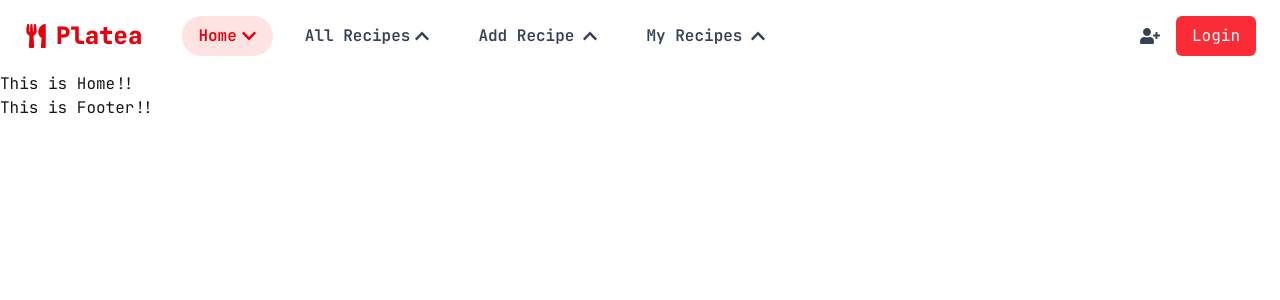
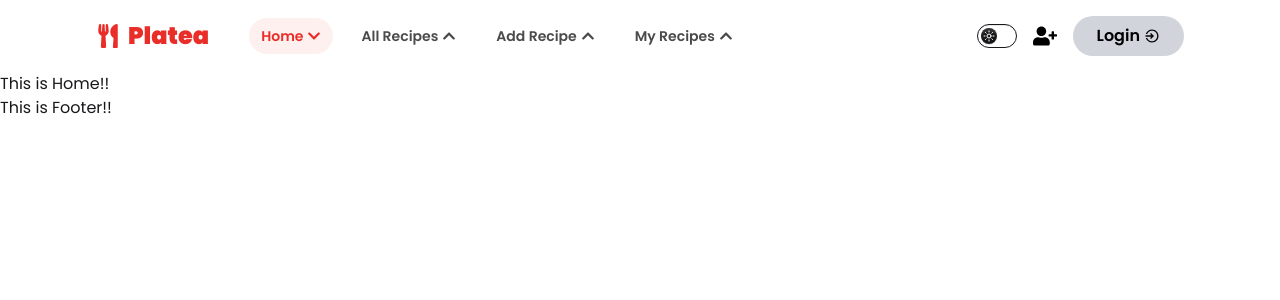
Before and after one commit to for-Sifad99/Coocsy, a React (Vite) app: page / in a window 1280 px wide. Shown: the top 300 px of the page. Built offline with nearby package versions, Linux system fonts and the light colour scheme.

Commit message:
header done.

```diff
--- a/src/components/Header/Header.jsx
+++ b/src/components/Header/Header.jsx
@@ -1,17 +1,38 @@
 import { NavLink, useLocation } from "react-router";
 import { FaUtensils, FaUserPlus, FaBars, FaTimes, FaChevronUp, FaChevronDown } from "react-icons/fa";
+import { IoMdLogIn } from "react-icons/io";
 import { useState, useEffect } from "react";
 
 const Header = () => {
     const [isOpen, setIsOpen] = useState(false);
     const location = useLocation();
+    const [theme, setTheme] = useState("light");
 
-    // Close menu on route change
+    useEffect(() => {
+        // Get from localStorage
+        const saved = localStorage.getItem("theme");
+        if (saved) {
+            setTheme(saved);
+            document.documentElement.classList.add(saved);
+        } else {
+            document.documentElement.classList.add("light");
+        }
+    }, []);
+
+    useEffect(() => {
+        document.documentElement.classList.remove("light", "dark");
+        document.documentElement.classList.add(theme);
+        localStorage.setItem("theme", theme);
+    }, [theme]);
+
+    const toggleTheme = () => {
+        setTheme(prev => (prev === "light" ? "dark" : "light"));
+    };
+
     useEffect(() => {
         setIsOpen(false);
     }, [location.pathname]);
 
-    // Close menu on resize
     useEffect(() => {
         const handleResize = () => {
             if (window.innerWidth >= 768) {
@@ -23,8 +44,14 @@ const Header = () => {
     }, []);
 
     const navLinkStyle = ({ isActive }) =>
-        `font-semibold px-4 py-2 rounded-full transition-all duration-200 text-sm md:text-base
-        ${isActive ? "bg-red-100 text-red-600" : "text-gray-700 hover:bg-red-50 hover:text-red-600"}`;
+        `font-semibold lg:px-3 px-2 lg:py-2 py-1 rounded-full transition-all duration-200 text-base md:text-xs xl:text-sm
+        ${isActive ? "bg-[var(--color-secondary-light)] text-[var(--color-secondary)]" : "text-[var(--color-accent)] hover:bg-[var(--color-secondary-light)] hover:text-[var(--color-secondary)]"}`;
+
+    const activeRegisterStyle = ({ isActive }) =>
+        `lg:text-2xl text-3xl hover:text-[var(--color-secondary)] transition ${isActive ? "text-[var(--color-secondary)]" : "text-[var(--color-primary)]"}`;
+
+    const activeLoginStyle = ({ isActive }) =>
+        `group font-semibold text-black bg-[var(--color-btn-bg)] px-6 py-2 text-sm md:text-base rounded-full hover:bg-[var(--color-secondary)] hover:text-black transition ${isActive ? "bg-[var(--color-secondary)]" : ""}`;
 
     const navLinks = (
         <>
@@ -32,7 +59,7 @@ const Header = () => {
                 {({ isActive }) => (
                     <span className="flex items-center gap-1">
                         Home
-                        <span className="hidden md:inline">
+                        <span className="hidden lg:inline">
                             {isActive ? <FaChevronDown /> : <FaChevronUp />}
                         </span>
                     </span>
@@ -42,7 +69,7 @@ const Header = () => {
                 {({ isActive }) => (
                     <span className="flex items-center gap-1">
                         All Recipes
-                        <span className="hidden md:inline">
+                        <span className="hidden lg:inline">
                             {isActive ? <FaChevronDown /> : <FaChevronUp />}
                         </span>
                     </span>
@@ -50,9 +77,9 @@ const Header = () => {
             </NavLink>
             <NavLink to="/add-recipe" className={navLinkStyle}>
                 {({ isActive }) => (
-                    <span className="flex items-center gap-2">
+                    <span className="flex items-center gap-1">
                         Add Recipe
-                        <span className="hidden md:inline">
+                        <span className="hidden lg:inline">
                             {isActive ? <FaChevronDown /> : <FaChevronUp />}
                         </span>
                     </span>
@@ -60,9 +87,9 @@ const Header = () => {
             </NavLink>
             <NavLink to="/my-recipes" className={navLinkStyle}>
                 {({ isActive }) => (
-                    <span className="flex items-center gap-2">
+                    <span className="flex items-center gap-1">
                         My Recipes
-                        <span className="hidden md:inline">
+                        <span className="hidden lg:inline">
                             {isActive ? <FaChevronDown /> : <FaChevronUp />}
                         </span>
                     </span>
@@ -72,36 +99,89 @@ const Header = () => {
     );
 
     return (
-        <nav className="bg-white px-4 py-3 md:px-6 md:py-4">
+        <nav className="px-4 py-3 md:px-10 lg:px-24 lg:py-4">
             <div className="flex items-center">
-                {/* Logo Left */}
-                <NavLink to="/" className="text-2xl font-bold text-red-600 flex items-center gap-2">
+                {/* Logo */}
+                <NavLink to="/" className="text-2xl font-bold text-[var(--color-secondary)] flex items-center gap-2">
                     <FaUtensils />
                     <strong className="extra-bold">Platea</strong>
                 </NavLink>
 
-                {/* Desktop Links */}
-                <div className="hidden md:flex items-start gap-4 ml-10 mr-auto">
+                {/* Desktop Nav */}
+                <div className="hidden md:flex items-start xl:gap-4 md:gap-2 xl:ml-10 lg:ml-3 md:ml-6 mr-auto">
                     {navLinks}
                 </div>
 
-                {/* Right Side - Desktop Buttons */}
-                <div className="hidden md:flex items-center gap-4">
-                    <NavLink to="/register">
-                        <FaUserPlus className="text-xl text-gray-700 hover:text-red-500 transition" />
+                {/* Desktop Right Side */}
+                <div className="hidden lg:flex items-center gap-4">
+                    {/* Theme Toggle */}
+                    <label className="toggle text-base-content bg-white">
+                        <input onClick={toggleTheme} type="checkbox" value="synthwave" className="theme-controller" />
+                        <svg aria-label="sun" xmlns="http://www.w3.org/2000/svg" viewBox="0 0 24 24">
+                            <g strokeLinejoin="round" strokeLinecap="round" strokeWidth="2" fill="none" stroke="currentColor">
+                                <circle cx="12" cy="12" r="4"></circle>
+                                <path d="M12 2v2"></path>
+                                <path d="M12 20v2"></path>
+                                <path d="m4.93 4.93 1.41 1.41"></path>
+                                <path d="m17.66 17.66 1.41 1.41"></path>
+                                <path d="M2 12h2"></path>
+                                <path d="M20 12h2"></path>
+                                <path d="m6.34 17.66-1.41 1.41"></path>
+                                <path d="m19.07 4.93-1.41 1.41"></path>
+                            </g>
+                        </svg>
+                        <svg aria-label="moon" xmlns="http://www.w3.org/2000/svg" viewBox="0 0 24 24">
+                            <g strokeLinejoin="round" strokeLinecap="round" strokeWidth="2" fill="none" stroke="currentColor">
+                                <path d="M12 3a6 6 0 0 0 9 9 9 9 0 1 1-9-9Z"></path>
+                            </g>
+                        </svg>
+                    </label>
+
+                    <NavLink to="/register" className={activeRegisterStyle}>
+                        <FaUserPlus />
                     </NavLink>
+
                     <NavLink
                         to="/login"
-                        className="bg-red-500 text-white px-4 py-2 rounded-md hover:bg-red-600 transition"
+                        className={activeLoginStyle}
                     >
-                        Login
+                        <span className="flex items-center gap-1">
+                            Login
+                            <strong className="transition-transform duration-300 group-hover:translate-x-1">
+                                <IoMdLogIn />
+                            </strong>
+                        </span>
                     </NavLink>
+
                 </div>
 
-                {/* Mobile Hamburger */}
-                <div className="md:hidden ml-auto">
+                {/* Mobile Hamburger + Theme Toggle */}
+                <div className="lg:hidden flex items-center gap-2 ml-auto">
+                    {/* Theme Toggle */}
+                    <label className="toggle text-base-content bg-white">
+                        <input onClick={toggleTheme} type="checkbox" value="synthwave" className="theme-controller" />
+                        <svg aria-label="sun" xmlns="http://www.w3.org/2000/svg" viewBox="0 0 24 24">
+                            <g strokeLinejoin="round" strokeLinecap="round" strokeWidth="2" fill="none" stroke="currentColor">
+                                <circle cx="12" cy="12" r="4"></circle>
+                                <path d="M12 2v2"></path>
+                                <path d="M12 20v2"></path>
+                                <path d="m4.93 4.93 1.41 1.41"></path>
+                                <path d="m17.66 17.66 1.41 1.41"></path>
+                                <path d="M2 12h2"></path>
+                                <path d="M20 12h2"></path>
+                                <path d="m6.34 17.66-1.41 1.41"></path>
+                                <path d="m19.07 4.93-1.41 1.41"></path>
+                            </g>
+                        </svg>
+                        <svg aria-label="moon" xmlns="http://www.w3.org/2000/svg" viewBox="0 0 24 24">
+                            <g strokeLinejoin="round" strokeLinecap="round" strokeWidth="2" fill="none" stroke="currentColor">
+                                <path d="M12 3a6 6 0 0 0 9 9 9 9 0 1 1-9-9Z"></path>
+                            </g>
+                        </svg>
+                    </label>
+
                     <button
-                        className="text-2xl text-gray-800"
+                        className="text-2xl text-[var(--color-primary)]"
                         onClick={() => setIsOpen(true)}
                     >
                         <FaBars />
@@ -109,7 +189,7 @@ const Header = () => {
                 </div>
             </div>
 
-            {/* Backdrop Overlay */}
+            {/* Backdrop */}
             {isOpen && (
                 <div
                     onClick={() => setIsOpen(false)}
@@ -119,41 +199,43 @@ const Header = () => {
 
             {/* Mobile Menu */}
             <div
-                className={`fixed top-0 right-0 h-full w-full max-full bg-white z-50 transform transition-transform duration-300
+                className={`fixed top-0 right-0 h-full w-full max-full bg-[var(--color-bg)] z-50 transform transition-transform duration-300
                 ${isOpen ? "translate-x-0" : "translate-x-full"}`}
             >
                 <div className="px-6 py-3 h-full flex flex-col justify-between">
                     <div>
-                        {/* Close Button & Logo */}
                         <div className="flex justify-between items-center mb-6">
-                            <h2 className="text-xl font-bold text-red-600 flex items-center gap-2">
+                            <h2 className="text-xl font-bold text-[var(--color-secondary)] flex items-center gap-2">
                                 <FaUtensils />
                                 <strong className="extra-bold">Platea</strong>
                             </h2>
                             <button
-                                className="text-2xl text-gray-700"
+                                className="text-2xl text-[var(--color-primary)]"
                                 onClick={() => setIsOpen(false)}
                             >
                                 <FaTimes />
                             </button>
                         </div>
 
-                        {/* Nav Links */}
-                        <div className="flex flex-col items-center gap-2 text-center">
+                        <div className="flex flex-col items-center gap-4 text-center">
                             {navLinks}
                         </div>
                     </div>
 
-                    {/* Bottom Buttons */}
                     <div className="flex flex-col items-center gap-4 mb-auto mt-4">
                         <NavLink to="/register">
-                            <FaUserPlus className="text-2xl text-gray-700 hover:text-red-500 transition" />
+                            <FaUserPlus className={activeRegisterStyle} />
                         </NavLink>
                         <NavLink
                             to="/login"
-                            className="bg-red-500 text-white px-4 py-2 rounded-md hover:bg-red-600 transition"
+                            className={activeLoginStyle}
                         >
-                            Login
+                            <span className="flex items-center gap-1">
+                                Login
+                                <strong className="transition-transform duration-300 group-hover:translate-x-1">
+                                    <IoMdLogIn />
+                                </strong>
+                            </span>
                         </NavLink>
                     </div>
                 </div>
--- a/src/index.css
+++ b/src/index.css
@@ -1,5 +1,5 @@
-/* Jetbrains Mono font Import  */
-@import url('https://fonts.googleapis.com/css2?family=JetBrains+Mono:ital,wght@0,100..800;1,100..800&display=swap');
+/* Poppins font Import  */
+@import url('https://fonts.googleapis.com/css2?family=Poppins:ital,wght@0,100;0,200;0,300;0,400;0,500;0,600;0,700;0,800;0,900;1,100;1,200;1,300;1,400;1,500;1,600;1,700;1,800;1,900&display=swap');
 
 /* This is TailwindCss */
 @import 'tailwindcss';
@@ -9,8 +9,35 @@
 }
 
 body {
-  font-family: 'JetBrains Mono', monospace;
+  font-family: "Poppins", sans-serif;
   font-optical-sizing: auto;
   font-weight: normal;
   font-style: normal;
+  background-color: var(--bg);
+  color: var(--text);
+  transition: background-color 0.3s, color 0.3s;
 }
+
+/* Light Theme */
+:root {
+  --color-bg: #ffffff;
+  --color-primary: #000;
+  --color-accent: #4a4a4a;
+  --color-secondary: #e92d28;    /* text-red-600 */
+  --color-secondary-light: #fff0f0;
+  --color-secondary-hover: #fecaca;
+  --color-btn-bg: #d1d5db;
+  --color-btn-text: #4a4a4a;
+}
+
+/* Dark Theme */
+.dark {
+    --color-bg: #1f2937;
+    --color-primary: #e8eaee ;
+    --color-accent: #d6d9df;
+    --color-secondary: #f87171;
+    --color-secondary-light: #fff0f0;
+    --color-secondary-hover: #fecaca;
+    --color-btn-bg: #e0e1e2;
+    --color-btn-text: #f9fafb;
+}
--- a/src/layouts/Root.jsx
+++ b/src/layouts/Root.jsx
@@ -7,7 +7,7 @@ import Footer from '../components/Footer/Footer';
 const Root = () => {
     return (
         <>
-            <header>
+            <header className='bg-[var(--color-bg)] text-[var(--color-primary)]'>
                 <Header />
             </header>
             <main>
```
